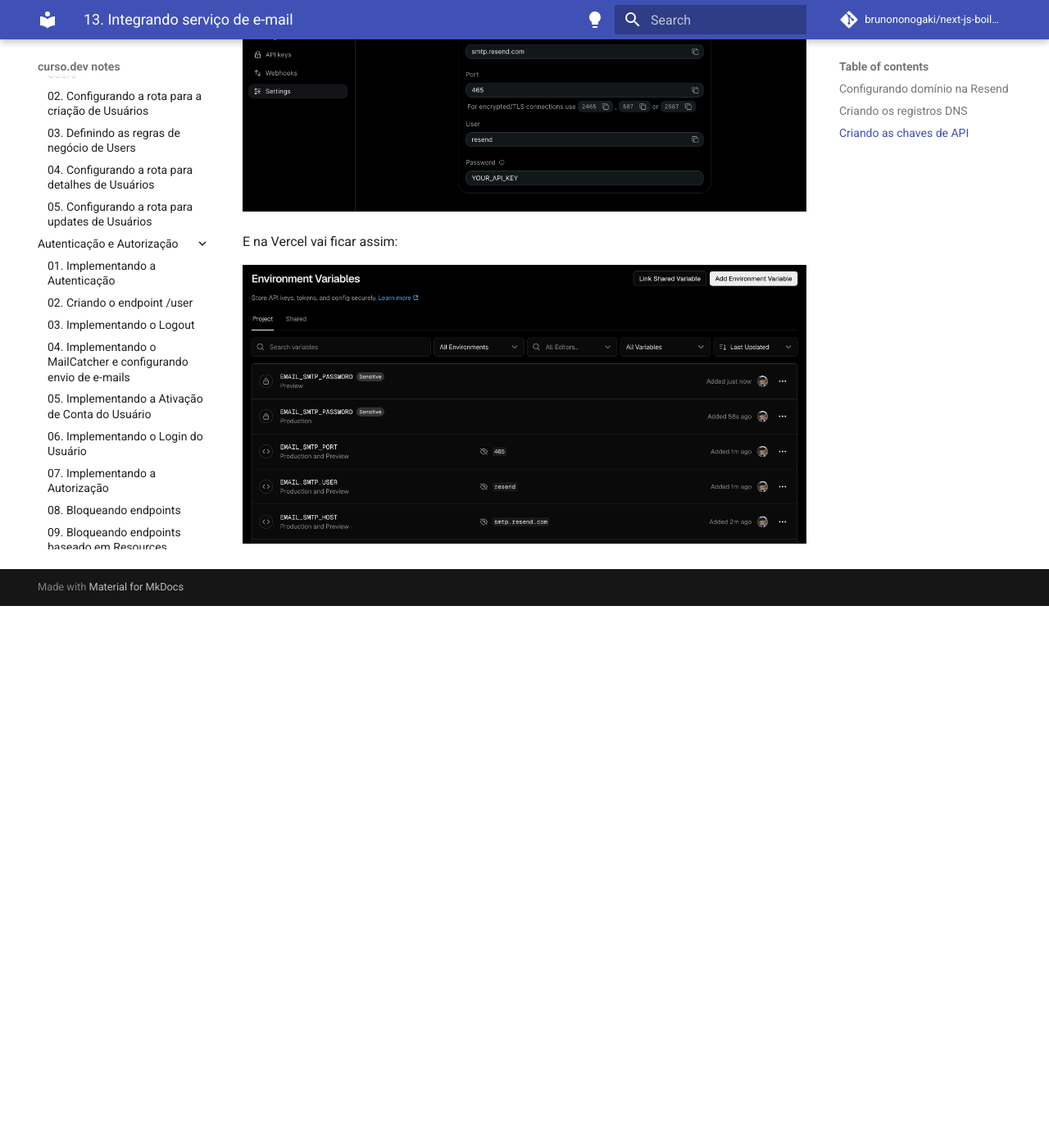
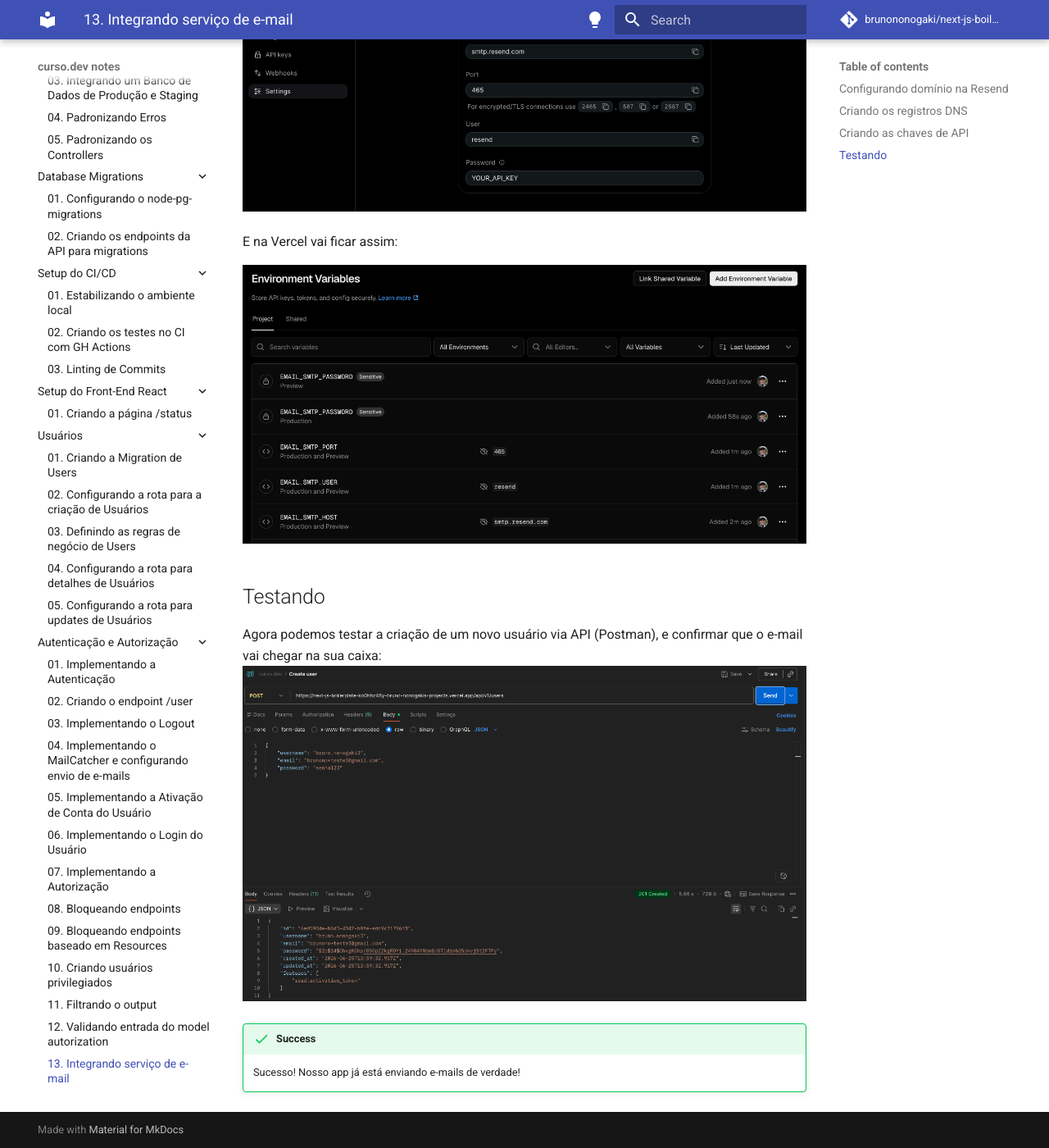
Before and after one commit to brunononogaki/next-js-boilerplate, an MkDocs documentation site: the page built from docs/docs/07_Autenticacao_Autorizacao/13_Integrando_email_resend.md, in a window 1280 px wide and 1400 px high, scrolled down 3893 px. Shown: the whole window at 82% size. Built offline with MkDocs 1.6.1 and Material for MkDocs 9.7.7, drawn with Linux system fonts in a browser that asks for light colours; comment, search, counter and statistics services are not loaded; before the commit the page ends 4632 px from its top, so only the background shows below that.

```diff
--- a/docs/docs/07_Autenticacao_Autorizacao/13_Integrando_email_resend.md
+++ b/docs/docs/07_Autenticacao_Autorizacao/13_Integrando_email_resend.md
@@ -67,3 +67,12 @@
 E na Vercel vai ficar assim:
 
 ![alt text](static/email_vars.png)
+
+## Testando
+
+Agora podemos testar a criação de um novo usuário via API (Postman), e confirmar que o e-mail vai chegar na sua caixa:
+![alt text](static/email_test_staging.png)
+
+!!! success
+
+    Sucesso! Nosso app já está enviando e-mails de verdade!
--- a/package.json
+++ b/package.json
@@ -1,5 +1,5 @@
 {
-  "name": "meubonsai-app-v2",
+  "name": "naquelesdias",
   "version": "1.0.0",
   "description": "NextJS Boilerplate",
   "main": "index.js",
```
Also changed, not shown: docs/docs/07_Autenticacao_Autorizacao/04_MailCatcher_Envio_emails.md (+5 -5 lines), docs/docs/07_Autenticacao_Autorizacao/05_Ativacao_do_Usuario.md (+4 -4 lines), docs/docs/07_Autenticacao_Autorizacao/static/email_test_staging.png (added), 4 other files.
